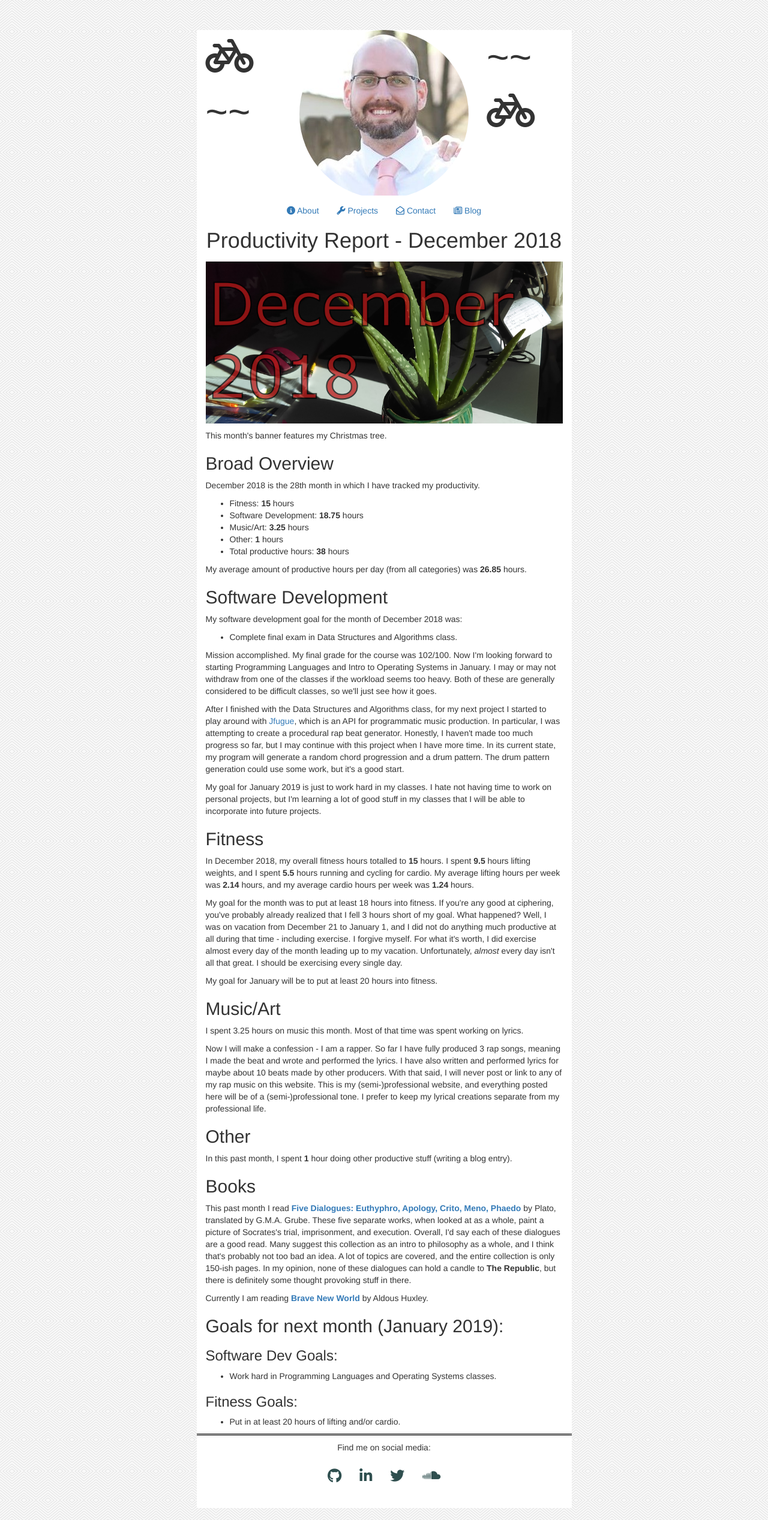
After one commit to I4N-T/site-2, a Django app: page /posts/December2018/ in a window 1280 px wide. The commit adds this page. Shown: the whole page at 60% size. Run offline with Django 3.2, Linux system fonts and the light colour scheme; some libraries are stand-ins or nearby versions.

Commit message:
uploading December 2018 blog

```diff
--- a/personal/templates/personal/blog.html
+++ b/personal/templates/personal/blog.html
@@ -12,6 +12,7 @@
             <h1 class="text-center" style="margin-top: -15px;">Blog Posts</h1>
 
 			{% load static %}
+			<a href="{% url 'posts' 'December2018' %}"><img class="img-responsive banner-img" src="{% static '/December2018.png' %}" alt="December 2018 Productivity Report" /></a>
 			<a href="{% url 'posts' 'November2018' %}"><img class="img-responsive banner-img" src="{% static '/November2018.png' %}" alt="November 2018 Productivity Report" /></a>
 			<a href="{% url 'posts' 'October2018' %}"><img class="img-responsive banner-img" src="{% static '/October2018.png' %}" alt="October 2018 Productivity Report" /></a>
 			<a href="{% url 'posts' 'September2018' %}"><img class="img-responsive banner-img" src="{% static '/September2018.png' %}" alt="September 2018 Productivity Report" /></a>
--- /dev/null
+++ b/personal/templates/personal/posts/December2018.html
@@ -0,0 +1,109 @@
+{% extends "personal/header.html" %}
+
+
+{% block content %}
+
+{% load static %}
+<div class="container-fluid">
+    <div class="row">
+        <div class="col-md-3"></div>
+
+        <div class="col-md-6" style="background-color: white;">
+            <h1 class="text-center" style="margin-top: -10px; padding-bottom: 5px;">Productivity Report - December 2018</h1>
+            <img class="img-responsive banner-img" src="{% static '/December2018.png' %}" alt="December 2018 banner" />
+
+            <p>This month's banner features my Christmas tree.</p>
+            <h2>Broad Overview</h2>
+            <p>December 2018 is the 28th month in which I have tracked my productivity.</p>
+            <ul>
+                <li>Fitness: <strong>15</strong> hours</li>
+                <li>Software Development: <strong>18.75</strong> hours</li>
+				<li>Music/Art: <strong>3.25</strong> hours</li>
+                <li>Other: <strong>1</strong> hours</li>
+                <li>Total productive hours: <strong>38</strong> hours</li>
+            </ul>
+            <p>My average amount of productive hours per day (from all categories) was <strong>26.85</strong> hours.</p>
+
+
+            <h2>Software Development</h2>
+            <p>My software development goal for the month of December 2018 was:</p>
+            <ul>
+				<li>Complete final exam in Data Structures and Algorithms class.</li>
+			</ul>
+
+			<p>Mission accomplished. My final grade for the course was 102/100. Now I'm looking forward to starting Programming Languages and Intro to Operating Systems in January. I may or may
+			not withdraw from one of the classes if the workload seems too heavy. Both of these are generally considered to be difficult classes, so we'll just see how it goes.</p>
+
+			<p>After I finished with the Data Structures and Algorithms class, for my next project I started to play around with <a href="www.jfugue.org">Jfugue</a>, which is an API for programmatic music production.
+			In particular, I was attempting to create a procedural rap beat generator. Honestly, I haven't made too much progress so far, but I may continue with this project when I have more time. In its current
+			state, my program will generate a random chord progression and a drum pattern. The drum pattern generation could use some work, but it's a good start.</p>
+
+			<p>My goal for January 2019 is just to work hard in my classes. I hate not having time to work on personal projects, but I'm learning a lot of good stuff in my classes that I will be
+			able to incorporate into future projects.</p>
+
+
+            <h2>Fitness</h2>
+            <p>In December 2018, my overall fitness hours totalled to <strong>15</strong> hours. I spent <strong>9.5</strong> hours lifting weights, and I spent <strong>5.5</strong> hours running and cycling for
+			cardio. My average lifting hours per week was <strong>2.14</strong> hours, and my average cardio hours per week was <strong>1.24</strong> hours.</p>
+
+			<p>My goal for the month was to put at least 18 hours into fitness. If you're any good at ciphering, you've probably already realized that I fell 3 hours short of my goal. What happened?
+			Well, I was on vacation from December 21 to January 1, and I did not do anything much productive at all during that time - including exercise. I forgive myself. For what it's worth, I did
+			exercise almost every day of the month leading up to my vacation. Unfortunately, <i>almost</i> every day isn't all that great. I should be exercising every single day.<p>
+
+			<p>My goal for January will be to put at least 20 hours into fitness.</p>
+
+			<h2>Music/Art</h2>
+			<p>I spent 3.25 hours on music this month. Most of that time was spent working on lyrics.</p>
+
+			<p>Now I will make a confession - I am a rapper. So far I have fully produced 3 rap songs, meaning I made the beat and wrote and performed the lyrics. I have also written and performed
+			lyrics for maybe about 10 beats made by other producers. With that said, I will never post or link to any of my rap music on this website. This is my (semi-)professional website, and
+            everything posted here will be of a (semi-)professional tone. I prefer to keep my lyrical creations separate from my professional life.</p>
+
+            <h2>Other</h2>
+            <p>In this past month, I spent <strong>1</strong> hour doing other productive stuff (writing a blog entry).</p>
+
+			<h2>Books</h2>
+			 <p>This past month I read <a href="https://www.goodreads.com/book/show/30292.Five_Dialogues"><b>Five Dialogues: Euthyphro, Apology, Crito, Meno, Phaedo</b></a> by Plato, translated by G.M.A. Grube. These five separate works,
+			 when looked at as a whole, paint a picture of Socrates's trial, imprisonment, and execution. Overall, I'd say each of these dialogues are a good read. Many suggest this collection as
+			 an intro to philosophy as a whole, and I think that's probably not too bad an idea. A lot of topics are covered, and the entire collection is only 150-ish pages. In my opinion, none of
+			 these dialogues can hold a candle to <b>The Republic</b>, but there is definitely some thought provoking stuff in there.</p>
+
+			 <p>Currently I am reading <a href="https://www.goodreads.com/book/show/5129.Brave_New_World"><b>Brave New World</b></a> by Aldous Huxley.</p>
+
+            <h2>Goals for next month (January 2019):</h2>
+            <h3>Software Dev Goals:</h3>
+            <ul>
+                <li>Work hard in Programming Languages and Operating Systems classes.</li>
+            </ul>
+            <h3>Fitness Goals:</h3>
+            <ul>
+				<li>Put in at least 20 hours of lifting and/or cardio.</li>
+            </ul>
+
+			<div id="disqus_thread"></div>
+<script>
+
+/**
+*  RECOMMENDED CONFIGURATION VARIABLES: EDIT AND UNCOMMENT THE SECTION BELOW TO INSERT DYNAMIC VALUES FROM YOUR PLATFORM OR CMS.
+*  LEARN WHY DEFINING THESE VARIABLES IS IMPORTANT: https://disqus.com/admin/universalcode/#configuration-variables*/
+
+var disqus_config = function () {
+this.page.url = PAGE_URL;  // Replace PAGE_URL with your page's canonical URL variable
+this.page.identifier = PAGE_URL; // Replace PAGE_IDENTIFIER with your page's unique identifier variable
+};
+
+(function() { // DON'T EDIT BELOW THIS LINE
+var d = document, s = d.createElement('script');
+s.src = 'https://ianterry.disqus.com/embed.js';
+s.setAttribute('data-timestamp', +new Date());
+(d.head || d.body).appendChild(s);
+})();
+</script>
+<noscript>Please enable JavaScript to view the <a href="https://disqus.com/?ref_noscript">comments powered by Disqus.</a></noscript>
+
+        </div>
+        <div class="col-md-3"></div>
+    </div>
+</div>
+
+{% endblock %}
```
Also changed, not shown: static/personal/December2018.png (added).
